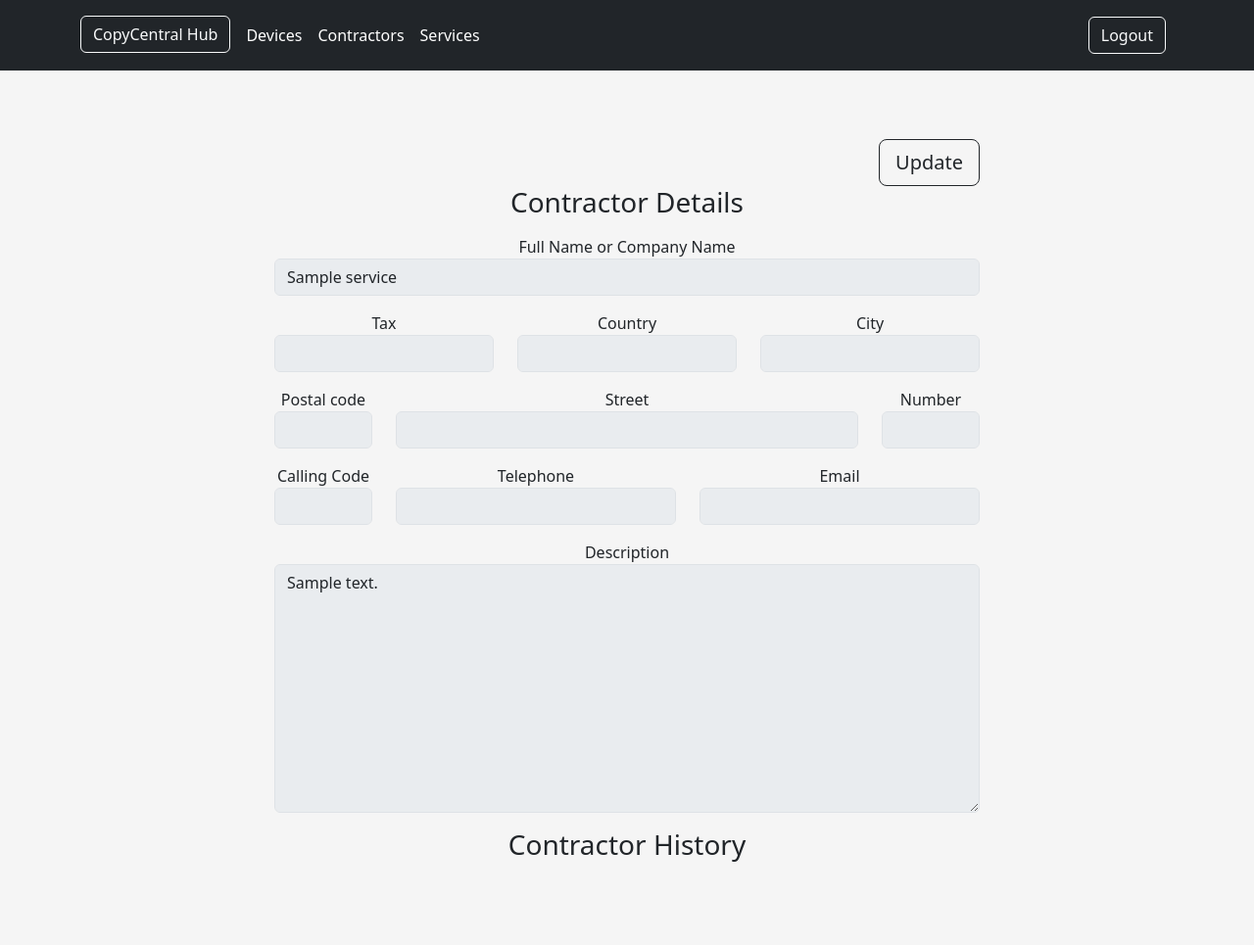
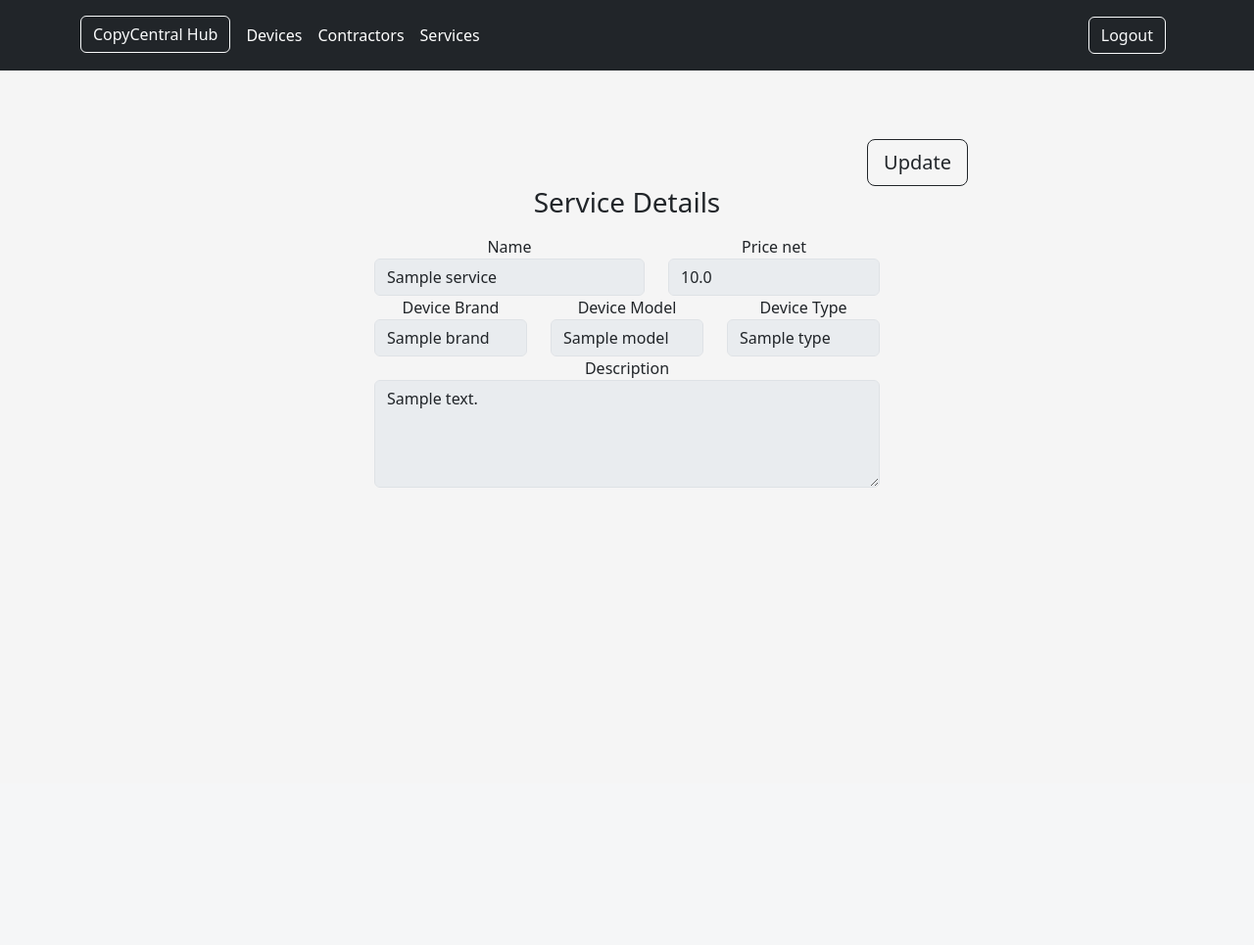
Before and after one commit to TomaszKulowski/CopyCentral_Hub, a Django app: page /services/1/ in a window 1280 px wide. Shown: the whole page at 98% size. After the commit the page ends 498 px from the top, so only its background shows below. Run offline with Django 5.2, Linux system fonts and the light colour scheme; a user stored in the database is signed in; tables that the repository leaves empty hold one stand-in row (values such as "Sample post").

Commit message:
feature: Create services app

```diff
--- /dev/null
+++ b/services/forms.py
@@ -0,0 +1,17 @@
+from django import forms
+
+from .models import Service
+
+
+class ServiceForm(forms.ModelForm):
+    def __init__(self, *args, **kwargs):
+        super(ServiceForm, self).__init__(*args, **kwargs)
+        for field in self.fields:
+            if field == 'description':
+                self.fields[field].widget.attrs.update({'rows': 4})
+
+            self.fields[field].widget.attrs.update({'class': 'form-control'})
+
+    class Meta:
+        fields = '__all__'
+        model = Service
--- a/services/models.py
+++ b/services/models.py
@@ -4,19 +4,46 @@ from django.db import models
 class Brand(models.Model):
     name = models.CharField(max_length=255, unique=True)
 
+    def __str__(self):
+        return self.name
+
 
 class Model(models.Model):
     name = models.CharField(max_length=255, unique=True)
 
+    def __str__(self):
+        return self.name
+
 
 class Type(models.Model):
     name = models.CharField(max_length=255, unique=True)
+
+    def __str__(self):
+        return self.name
 
 
 class Service(models.Model):
     name = models.CharField(max_length=255)
     price_net = models.FloatField()
     description = models.TextField(max_length=300, blank=True, null=True)
-    device_brand = models.ForeignKey(Brand, on_delete=models.PROTECT, null=True, blank=True)
-    device_model = models.ForeignKey(Model, on_delete=models.PROTECT, null=True, blank=True)
-    device_type = models.ForeignKey(Type, on_delete=models.PROTECT, null=True, blank=True)
+    device_brand = models.ForeignKey(
+        Brand,
+        on_delete=models.PROTECT,
+        null=True,
+        blank=True,
+        help_text='Device Brand',
+    )
+    device_model = models.ForeignKey(
+        Model,
+        on_delete=models.PROTECT,
+        null=True,
+        blank=True,
+        help_text='Device Model',
+    )
+    device_type = models.ForeignKey(
+        Type,
+        on_delete=models.PROTECT,
+        null=True,
+        blank=True,
+        help_text='Device Type',
+    )
--- a/services/templates/services/details.html
+++ b/services/templates/services/details.html
@@ -4,72 +4,41 @@
 {% block content %}
 <div class="form-center">
   <body class="text-center">
+    <div class="container text-center">
       <div class="right">
-      <a href="{% url 'contractors:update' contractor.id %}" class="btn btn-lg btn-outline-dark">Update</a>
+        <a href="{% url 'services:update' service.id %}" class="btn btn-lg btn-outline-dark">Update</a>
       </div>
-    <div class="container" style="display: flex; align-items: center; justify-content: space-between;">
-      <br>
-      <h1 class="h3 mb-3 font-weight-normal">Contractor Details</h1>
-      <br>
+      <h1 class="h3 mb-3 font-weight-normal">Service Details</h1>
     </div>
-    <div class="row">
-      <div class="mb-3">
-        {{ form.name.help_text }}
+    <div class="container text-center">
+      <div class="row justify-content-md-center">
+        <div class="col-md-5">
+          {{ form.name.label }}
           {{ form.name }}
         </div>
-    </div>
-    <div class="row">
-      <div class="col-md-4 mb-3">
-        {{ form.tax.label }}
-        {{ form.tax }}
-      </div>
-      <div class="col-md-4 mb-3">
-        {{ form.country.label }}
-        {{ form.country }}
-      </div>
-    <div class="col-md-4 mb-3">
-        {{ form.city.label }}
-        {{ form.city }}
+        <div class="col-md-4">
+          {{ form.price_net.label }}
+          {{ form.price_net }}
         </div>
       </div>
-    <div class="row">
-      <div class="col-md-2 mb-3">
-        {{ form.postal_code.label }}
-        {{ form.postal_code }}
+      <div class="row justify-content-md-center">
+        <div class="col-md-3">
+          {{ form.device_brand.help_text }}
+          {{ form.device_brand }}
         </div>
-      <div class="col-md-8 mb-3">
-        {{ form.street.label }}
-        {{ form.street }}
+        <div class="col-md-3">
+          {{ form.device_model.help_text }}
+          {{ form.device_model }}
         </div>
-    <div class="col-md-2 mb-3">
-        {{ form.number.label }}
-        {{ form.number }}
+        <div class="col-md-3">
+          {{ form.device_type.help_text }}
+          {{ form.device_type }}
         </div>
       </div>
-    <div class="row">
-      <div class="col-md-2 mb-3">
-        {{ form.country_calling_code.help_text }}
-        {{ form.country_calling_code }}
-      </div>
-      <div class="col-md-5 mb-3">
-        {{ form.telephone.label }}
-        {{ form.telephone }}
-      </div>
-    <div class="col-md-5 mb-3">
-        {{ form.email.label }}
-        {{ form.email }}
-      </div>
-    </div>
-    <div class="row">
-      <div class="mb-3">
+      <div class="row justify-content-md-center">
+        <div class="col-md-9">
           {{ form.description.label }}
           {{ form.description }}
-      </div>
-    </div>
-    <div class="container">
-        <div class="row">
-          <div class="col-md-12 text-center">
-            <h1 class="h3 mb-3 font-weight-normal">Contractor History</h1>
         </div>
       </div>
     </div>
@@ -78,5 +47,5 @@
 {% endblock %}
 
 {% block additional_scripts %}
-  <link href="{% static '/css/styles.css' %}" rel="stylesheet">
+  <link href="{% static 'css/styles.css' %}" rel="stylesheet">
 {% endblock %}
--- a/services/views.py
+++ b/services/views.py
@@ -6,7 +6,7 @@ from django.urls import reverse_lazy
 from django.views import View
 from django.views.generic import UpdateView, CreateView
 
-from contractors.forms import ContractorForm
+from .forms import ServiceForm
 from .models import Service
 from CopyCentral_Hub.mixins import EmployeeRequiredMixin
 
@@ -19,7 +19,7 @@ class ServicesList(EmployeeRequiredMixin, View):
         if search_query:
             services = services.filter(
                 Q(name__icontains=search_query) |
-                Q(description__first_name__icontains=search_query)
+                Q(description__icontains=search_query)
             )
 
         page = request.GET.get('page')
@@ -34,8 +34,8 @@ class ServicesList(EmployeeRequiredMixin, View):
 
 class ServiceDetails(EmployeeRequiredMixin, UpdateView):
     model = Service
-    template_name = 'contractors/details.html'
-    form_class = ContractorForm
+    template_name = 'services/details.html'
+    form_class = ServiceForm
 
     def get_form(self, form_class=None):
         form = super().get_form(form_class)
@@ -48,16 +48,16 @@ class ServiceDetails(EmployeeRequiredMixin, UpdateView):
 
 class ServiceUpdate(EmployeeRequiredMixin, UpdateView):
     model = Service
-    template_name = 'contractors/update.html'
-    form_class = ContractorForm
+    template_name = 'services/update.html'
+    form_class = ServiceForm
 
     def get_success_url(self):
-        return reverse_lazy('contractors:details', kwargs={'pk': self.object.pk})
+        return reverse_lazy('services:details', kwargs={'pk': self.object.pk})
 
 
 class ServiceCreate(EmployeeRequiredMixin, CreateView):
     model = Service
-    form_class = ContractorForm
+    form_class = ServiceForm
 
     def get_success_url(self):
-        return reverse_lazy('contractors:details', kwargs={'pk': self.object.pk})
+        return reverse_lazy('services:details', kwargs={'pk': self.object.pk})
```
Also changed, not shown: services/static/services/scripts/scripts.js (added, +53 -0 lines), services/templates/services/list.html (+12 -10 lines), services/templates/services/list_table.html (+10 -10 lines), services/templates/services/update.html (+28 -53 lines). Lines whose indentation alone changed are shown as unchanged.
